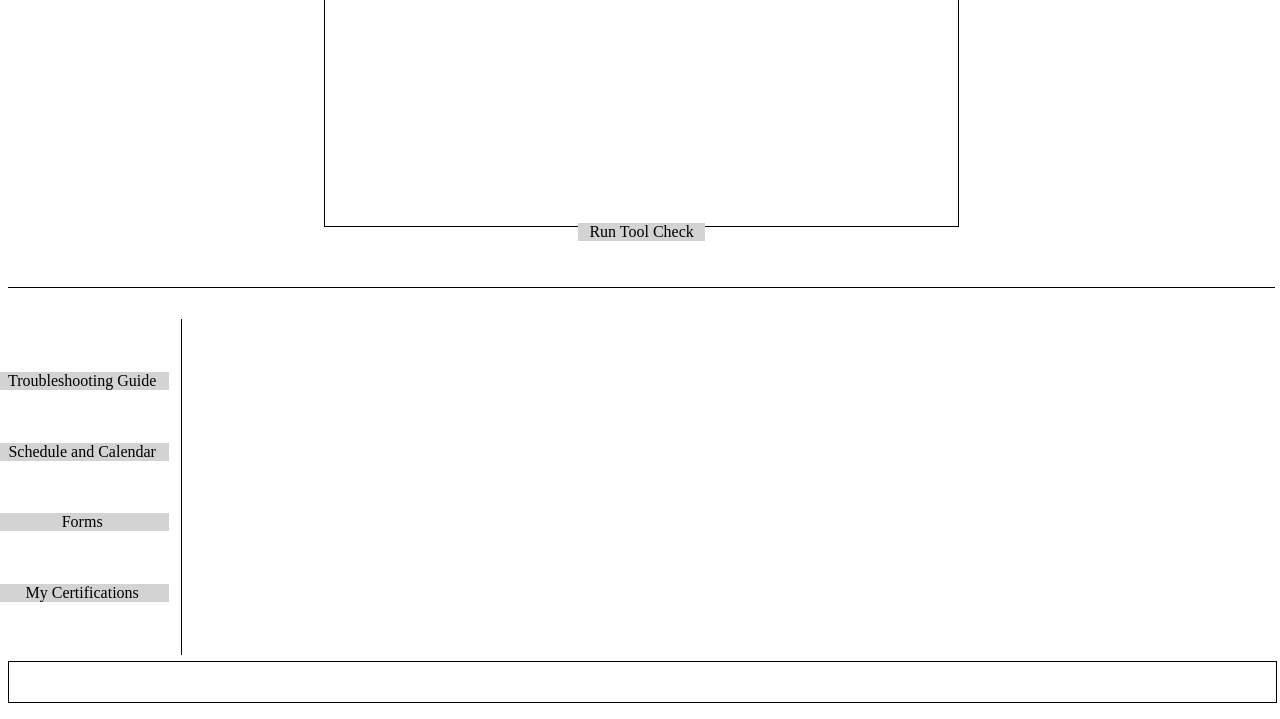
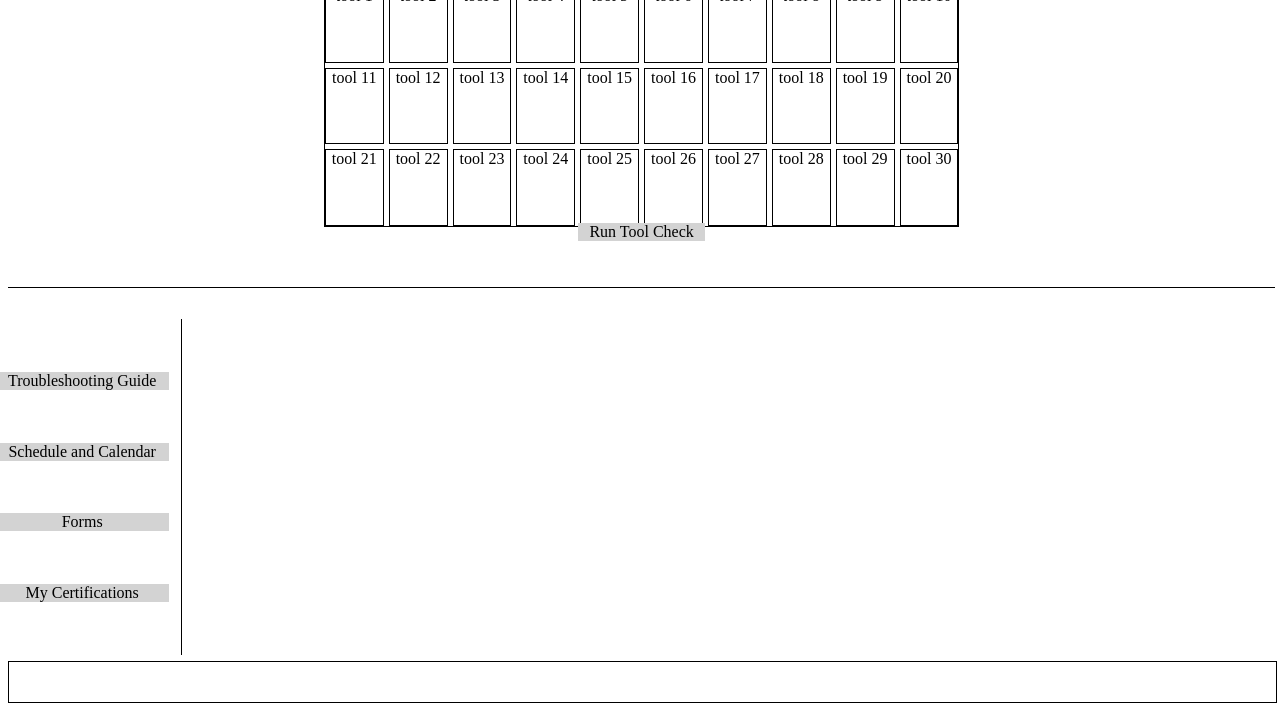
Before and after one commit to Brettj85/newHire, a plain HTML site: page index.html in a window 1280 px wide. Shown: the part 97-816 px from the top of the page. Drawn offline with Linux system fonts and the light colour scheme.

Commit message:
added mock of tool check

```diff
--- a/index.html
+++ b/index.html
@@ -19,10 +19,39 @@
         <div class="toolContainer">
             <div>User Tools and Help Center</div>
             <div class="visualToolContainer">
-
+                <div class="tool box1">tool 1</div>
+                <div class="tool box2">tool 2</div>
+                <div class="tool box3">tool 3</div>
+                <div class="tool box4">tool 4</div>
+                <div class="tool box5">tool 5</div>
+                <div class="tool box6">tool 6</div>
+                <div class="tool box7">tool 7</div>
+                <div class="tool box8">tool 8</div>
+                <div class="tool box9">tool 9</div>
+                <div class="tool box10">tool 10</div>
+                <div class="tool box11">tool 11</div>
+                <div class="tool box12">tool 12</div>
+                <div class="tool box13">tool 13</div>
+                <div class="tool box14">tool 14</div>
+                <div class="tool box15">tool 15</div>
+                <div class="tool box16">tool 16</div>
+                <div class="tool box17">tool 17</div>
+                <div class="tool box18">tool 18</div>
+                <div class="tool box19">tool 19</div>
+                <div class="tool box20">tool 20</div>
+                <div class="tool box21">tool 21</div>
+                <div class="tool box22">tool 22</div>
+                <div class="tool box23">tool 23</div>
+                <div class="tool box24">tool 24</div>
+                <div class="tool box25">tool 25</div>
+                <div class="tool box26">tool 26</div>
+                <div class="tool box27">tool 27</div>
+                <div class="tool box28">tool 28</div>
+                <div class="tool box29">tool 29</div>
+                <div class="tool box30">tool 30</div>
             </div>
             <div class="toolCheckButtonContainer">
-                <div class="toolCheckButton">
+                <div class="toolCheckButton" onclick = "usernamePassword()">
                     Run Tool Check
                 </div>
             </div>
--- a/main.css
+++ b/main.css
@@ -34,6 +34,125 @@
     bottom: 0;
     border: 1px solid;
 }
+/*-- grid boxes for tools --*/
+.box1 {
+    grid-area: box1;
+  }
+
+  .box2 {
+    grid-area: box2;
+  }
+
+  .box3 {
+    grid-area: box3;
+  }
+
+  .box4 {
+    grid-area: box4;
+  }
+
+  .box5 {
+    grid-area: box5;
+  }
+
+  .box6 {
+    grid-area: box6;
+  }
+
+  .box7 {
+    grid-area: box7;
+  }
+
+  .box8 {
+    grid-area: box8;
+  }
+
+  .box9 {
+    grid-area: box9;
+  }
+
+  .box10 {
+    grid-area: box10;
+  }
+
+  .box11 {
+    grid-area: box11;
+  }
+
+  .box12 {
+    grid-area: box12;
+  }
+
+  .box13 {
+    grid-area: box13;
+  }
+
+  .box14 {
+    grid-area: box14;
+  }
+
+  .box15 {
+    grid-area: box15;
+  }
+
+  .box16 {
+    grid-area: box16;
+  }
+
+  .box17 {
+    grid-area: box17;
+  }
+
+  .box18 {
+    grid-area: box18;
+  }
+
+  .box19 {
+    grid-area: box19;
+  }
+
+  .box20 {
+    grid-area: box20;
+  }
+  .box21 {
+    grid-area: box21;
+  }
+
+  .box22 {
+    grid-area: box22;
+  }
+
+  .box23 {
+    grid-area: box23;
+  }
+
+  .box24 {
+    grid-area: box24;
+  }
+
+  .box25 {
+    grid-area: box25;
+  }
+
+  .box26 {
+    grid-area: box26;
+  }
+
+  .box27 {
+    grid-area: box27;
+  }
+
+  .box28 {
+    grid-area: box28;
+  }
+
+  .box29 {
+    grid-area: box29;
+  }
+
+  .box30 {
+    grid-area: box30;
+  }
 
 .toolContainer{
     display: flex;
@@ -46,15 +165,29 @@
     top: 6vh;
     border-bottom: 1px solid;
 }
+
 .toolContainer > div:nth-of-type(1){
     font-size: 30px;
 }
 
 .visualToolContainer{
     display: grid;
+    grid-template-columns: 1fr 1fr 1fr 1fr 1fr 1fr 1fr 1fr 1fr 1fr;
+    grid-template-rows: 1fr 1fr 1fr;
+    grid-column-gap: 5px;
+    grid-row-gap: 5px;
     height:30vh;
     width: 50%;
     border: 1px solid;
+    grid-template-areas:
+        "box1 box2 box3 box4 box5 box6 box7 box8 box9 box10"
+        "box11 box12 box13 box14 box15 box16 box17 box18 box19 box20"
+        "box21 box22 box23 box24 box25 box26 box27 box28 box29 box30"
+}
+
+.tool{
+    border: 1px solid;
+    text-align: center;
 }
 
 .toolCheckButtonContainer{
--- a/main.js
+++ b/main.js
@@ -0,0 +1,27 @@
+var toolTrackerInterval = 1;
+var currentIteration;
+
+function usernamePassword() {
+  var userPID = prompt("Please enter your PID:", "PID");
+  var userEID = prompt("Please enter your EID:", "EID");
+  var userPassword = prompt("Please enter your Password:", "Password");
+  currentIteration = setInterval(checkTools, 500)
+}
+
+function checkTools() {
+  var storage = (".box" + toolTrackerInterval);
+  var currentElement = document.querySelector(storage);
+  var random = Math.floor((Math.random() * 3) + 1);
+  if (toolTrackerInterval === 31) {
+    clearInterval(currentIteration)
+    alert("Tool check completed. This information has been sent to management and the support team")
+  }
+  else{
+  if (random === 1 || random === 2) {
+    currentElement.style.backgroundColor = "green";
+  } else {
+    currentElement.style.backgroundColor = "red";
+  }
+  toolTrackerInterval++
+}
+}
```
